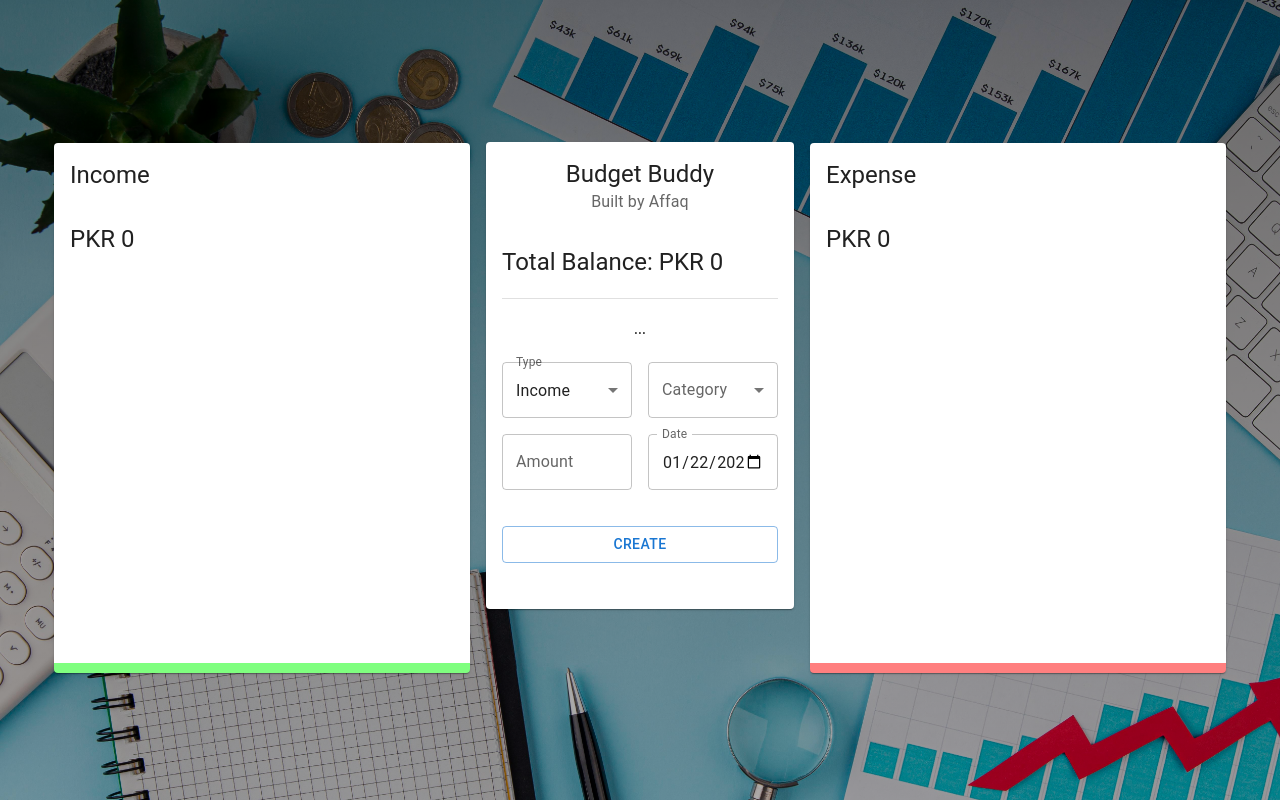
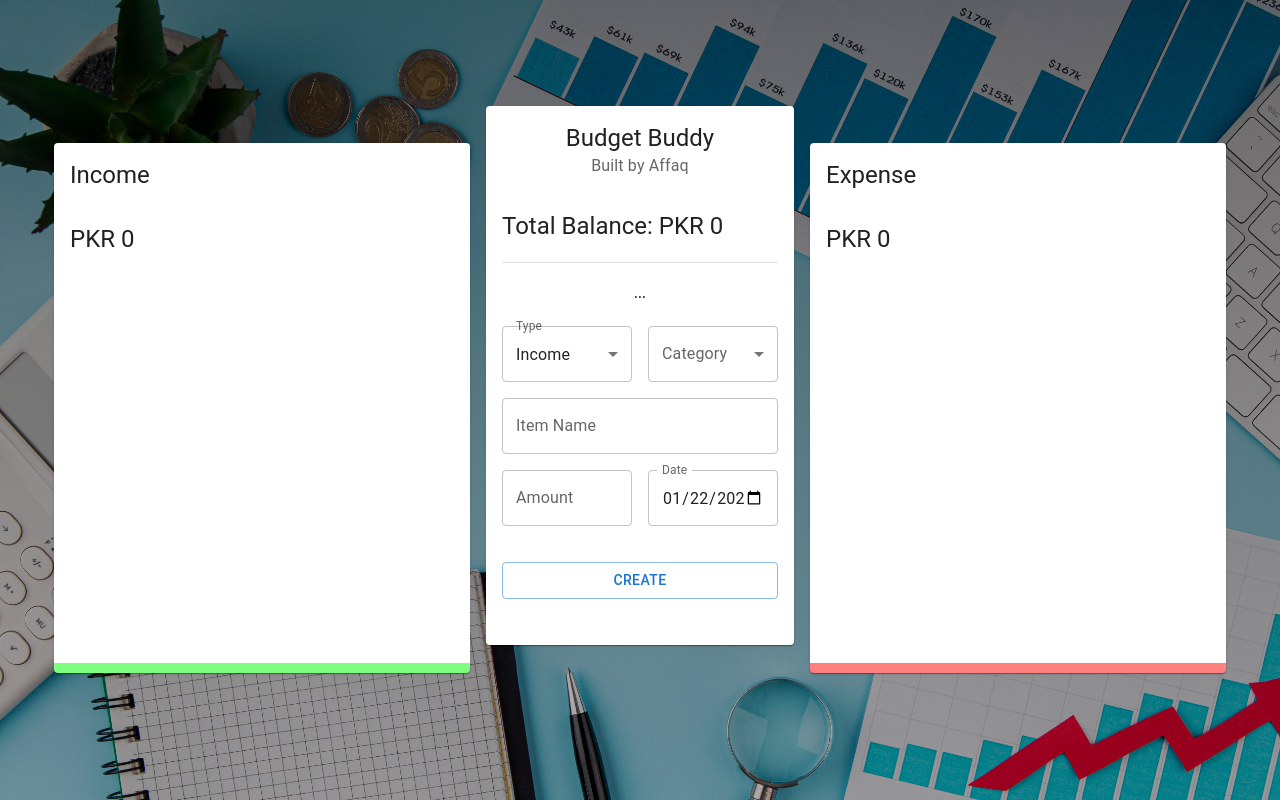
Before and after one commit to Affaq-Ahmed/Budget-Buddy, a React (Create React App) app: page / in a window 1280 px wide. Built offline with nearby package versions, Linux system fonts and the light colour scheme.

Commit message:
feat: addNameTextField

```diff
--- a/src/components/Main/Form.jsx
+++ b/src/components/Main/Form.jsx
@@ -7,40 +7,47 @@ import {
 	Select,
 	TextField,
 	Typography,
-} from "@mui/material";
-import React, { useContext, useState } from "react";
-import { ExpenseTrackerContext } from "../../context/context";
-import { v4 as uuidv4 } from "uuid";
+} from '@mui/material';
+import React, { useContext, useState } from 'react';
+import { ExpenseTrackerContext } from '../../context/context';
+import { v4 as uuidv4 } from 'uuid';
 import {
 	incomeCategories,
 	expenseCategories,
-} from "../../constants/categories";
-import { formatDate } from "../../utils/formatDate";
-import CustomizedSnackBar from "../Snackbar/Snackbar";
+} from '../../constants/categories';
+import { formatDate } from '../../utils/formatDate';
+import CustomizedSnackBar from '../Snackbar/Snackbar';
 
 const initialState = {
-	amount: "",
-	category: "",
-	type: "Income",
+	amount: '',
+	category: '',
+	type: 'Income',
+	itemName: '',
 	date: formatDate(new Date()),
 };
 
 const Form = () => {
 	const [formData, setFormData] = useState(initialState);
 	const [open, setOpen] = useState(false);
-	const { addTransaction } = useContext(ExpenseTrackerContext);
+	const { addTransaction } = useContext(
+		ExpenseTrackerContext
+	);
 
 	const createTransaction = () => {
 		if (
 			Number.isNaN(Number(formData.amount)) ||
-			!formData.date.includes("-") ||
+			!formData.date.includes('-') ||
 			!formData.amount ||
 			!formData.category
 		)
 			return;
 		if (
-			!incomeCategories.map((iC) => iC.type).includes(formData.category) &&
-			!expenseCategories.map((iC) => iC.type).includes(formData.category)
+			!incomeCategories
+				.map((iC) => iC.type)
+				.includes(formData.category) &&
+			!expenseCategories
+				.map((iC) => iC.type)
+				.includes(formData.category)
 		)
 			return;
 		const transaction = {
@@ -55,13 +62,23 @@ const Form = () => {
 	};
 
 	const selectedCategories =
-		formData.type === "Income" ? incomeCategories : expenseCategories;
+		formData.type === 'Income'
+			? incomeCategories
+			: expenseCategories;
 
 	return (
-		<Grid container spacing={2} style={{ marginBlockEnd: "-10px" }}>
+		<Grid
+			container
+			spacing={2}
+			style={{ marginBlockEnd: '-10px' }}
+		>
 			<CustomizedSnackBar open={open} setOpen={setOpen} />
 			<Grid item xs={12}>
-				<Typography variant="subtitle2" align="center" gutterBottom>
+				<Typography
+					variant='subtitle2'
+					align='center'
+					gutterBottom
+				>
 					...
 				</Typography>
 			</Grid>
@@ -70,10 +87,15 @@ const Form = () => {
 					<InputLabel>Type</InputLabel>
 					<Select
 						value={formData.type}
-						onChange={(e) => setFormData({ ...formData, type: e.target.value })}
+						onChange={(e) =>
+							setFormData({
+								...formData,
+								type: e.target.value,
+							})
+						}
 					>
-						<MenuItem value="Income">Income</MenuItem>
-						<MenuItem value="Expense">Expense</MenuItem>
+						<MenuItem value='Income'>Income</MenuItem>
+						<MenuItem value='Expense'>Expense</MenuItem>
 					</Select>
 				</FormControl>
 			</Grid>
@@ -83,43 +105,71 @@ const Form = () => {
 					<Select
 						value={formData.category}
 						onChange={(e) =>
-							setFormData({ ...formData, category: e.target.value })
+							setFormData({
+								...formData,
+								category: e.target.value,
+							})
 						}
 					>
 						{selectedCategories.map((category) => (
-							<MenuItem key={category.type} value={category.type}>
+							<MenuItem
+								key={category.type}
+								value={category.type}
+							>
 								{category.type}
 							</MenuItem>
 						))}
 					</Select>
 				</FormControl>
 			</Grid>
-			<Grid item xs={6}>
+			<Grid item xs={12}>
 				<TextField
-					type="number"
-					label="Amount"
+					type='text'
+					label='Item Name'
 					fullWidth
-					value={formData.amount}
-					onChange={(e) => setFormData({ ...formData, amount: e.target.value })}
+					value={formData.itemName}
+					onChange={(e) =>
+						setFormData({
+							...formData,
+							itemName: e.target.value,
+						})
+					}
 				/>
 			</Grid>
 			<Grid item xs={6}>
 				<TextField
-					type="date"
-					label="Date"
+					type='number'
+					label='Amount'
+					fullWidth
+					value={formData.amount}
+					onChange={(e) =>
+						setFormData({
+							...formData,
+							amount: e.target.value,
+						})
+					}
+				/>
+			</Grid>
+			<Grid item xs={6}>
+				<TextField
+					type='date'
+					label='Date'
 					fullWidth
 					value={formData.date}
 					onChange={(e) =>
-						setFormData({ ...formData, date: formatDate(e.target.value) })
+						setFormData({
+							...formData,
+							date: formatDate(e.target.value),
+						})
 					}
 				/>
 			</Grid>
 			<Grid item xs>
 				<Button
-					variant="outlined"
-					color="primary"
+					variant='outlined'
+					color='primary'
 					fullWidth
-					style={{ marginTop: "20px" }}
+					style={{ marginTop: '20px' }}
 					onClick={createTransaction}
 				>
 					Create
--- a/src/components/Main/List.jsx
+++ b/src/components/Main/List.jsx
@@ -1,4 +1,4 @@
-import React, { useContext } from "react";
+import React, { useContext } from 'react';
 import {
 	Avatar,
 	IconButton,
@@ -8,24 +8,26 @@ import {
 	ListItemText,
 	List as MUIList,
 	Slide,
-} from "@mui/material";
-import { Delete, MoneyOff } from "@mui/icons-material";
-import { ExpenseTrackerContext } from "../../context/context";
+} from '@mui/material';
+import { Delete, MoneyOff } from '@mui/icons-material';
+import { ExpenseTrackerContext } from '../../context/context';
 
 const List = () => {
-	const { deleteTransaction, transactions } = useContext(ExpenseTrackerContext);
+	const { deleteTransaction, transactions } = useContext(
+		ExpenseTrackerContext
+	);
 
 	return (
 		<MUIList
 			dense
 			style={{
-				maxHeight: "150px",
-				overflow: "auto",
+				maxHeight: '150px',
+				overflow: 'auto',
 			}}
 		>
 			{transactions.map((transaction) => (
 				<Slide
-					direction="down"
+					direction='down'
 					in
 					mountOnEnter
 					unmountOnExit
@@ -35,9 +37,15 @@ const List = () => {
 						<ListItemAvatar>
 							<Avatar
 								style={{
-									color: `${transaction.type === "Income" ? "#fff" : "#eee"}`,
+									color: `${
+										transaction.type === 'Income'
+											? '#fff'
+											: '#eee'
+									}`,
 									backgroundColor: `${
-										transaction.type === "Income" ? "green" : "red"
+										transaction.type === 'Income'
+											? 'green'
+											: 'red'
 									}`,
 								}}
 							>
@@ -45,13 +53,13 @@ const List = () => {
 							</Avatar>
 						</ListItemAvatar>
 						<ListItemText
-							primary={transaction.category}
+							primary={`${transaction.category} - ${transaction.itemName}`}
 							secondary={`PKR ${transaction.amount} - ${transaction.date} `}
 						/>
 						<ListItemSecondaryAction>
 							<IconButton
-								edge="end"
-								aria-label="delete"
+								edge='end'
+								aria-label='delete'
 								onClick={() => {
 									deleteTransaction(transaction.id);
 								}}
```
